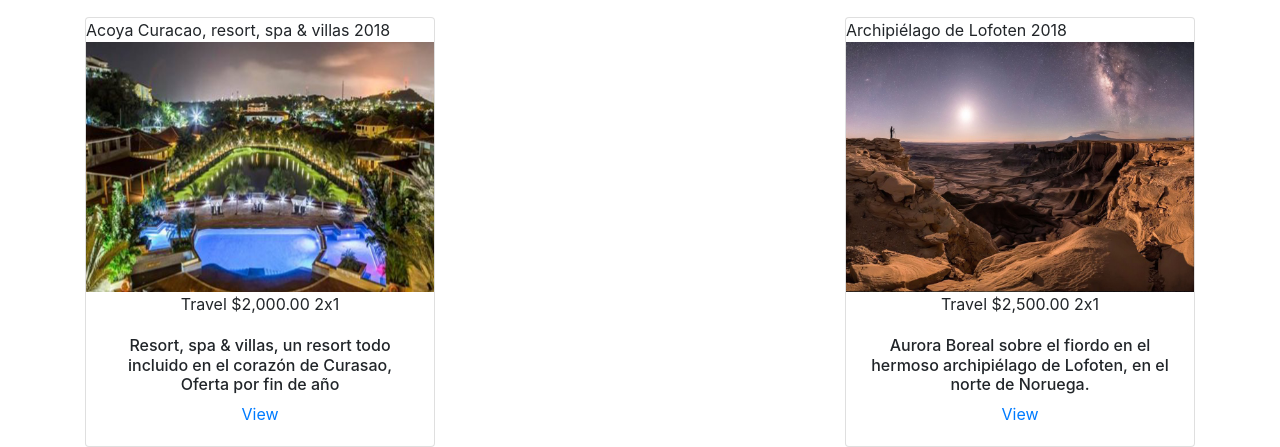
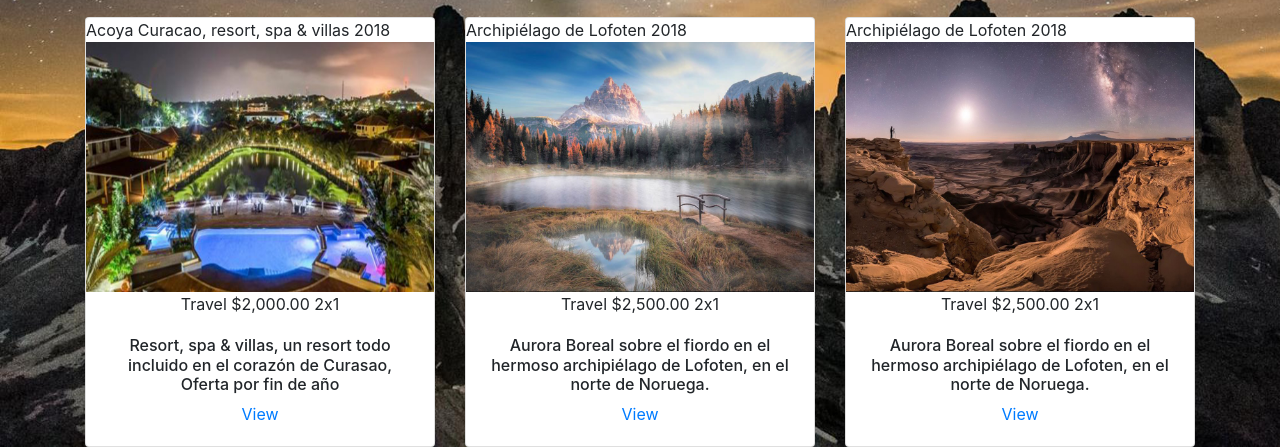
Before and after one commit to jhernandezgraphic/git, a plain HTML site: page index.html in a window 1280 px wide. Shown: the part 660-1107 px from the top of the page. Drawn offline with Linux system fonts and the light colour scheme.

Commit message:
agrege una card en el medio y las imagenes al body y JT

```diff
--- a/css/style.css
+++ b/css/style.css
@@ -7,12 +7,12 @@
 }
 
 body{
-	background-image: url('../img/.jpg');
+	background-image: url('../img/montaña.jpg');
 	background-size: cover;
 }
 
 .bg-cover {
-	background-image: url('img/.jpg');
+	background-image: url('../img/jumbotron.jpg');
 }
 
 a {
--- a/index.html
+++ b/index.html
@@ -52,6 +52,25 @@
                </div>
 
                <div class="col-md-4">
+                     <div class="card rounded">
+                         <div class="card-image">
+                              <span class="card-notify-badge">Archipiélago de Lofoten</span>
+                              <span class="card-notify-year">2018</span>
+                              <img class="img-fluid" src="img/Lago_Oberon.jpg"
+                              alt="Alternate Text" width="500px" height="500px"/>
+                         </div>
+                         <div class="card-image-overlay m-auto">
+                              <span class="card-detail-badge">Travel</span>
+                              <span class="card-detail-badge">$2,500.00</span>
+                              <span class="card-detail-badge">2x1</span>
+                         </div>
+                         <div class="card-body text-center">
+                              <div class="ad-title m-auto">
+                                   <h6>Aurora Boreal sobre el fiordo en el hermoso archipiélago de Lofoten, en el norte de Noruega.</h6>
+                              </div>
+                              <a class="ad-btn" href="#">View</a>
+                         </div>
+                    </div>
 
                </div>
 
```
